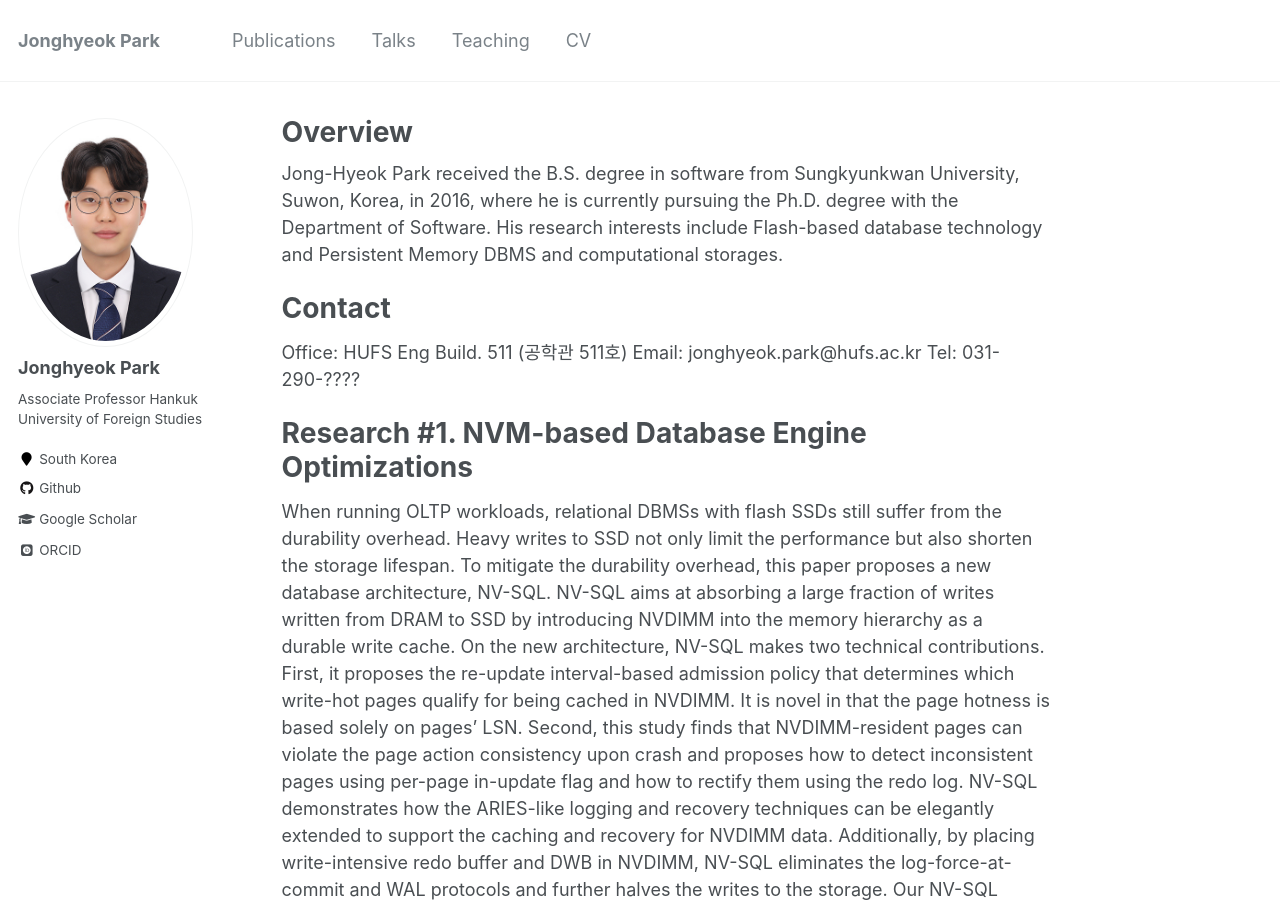
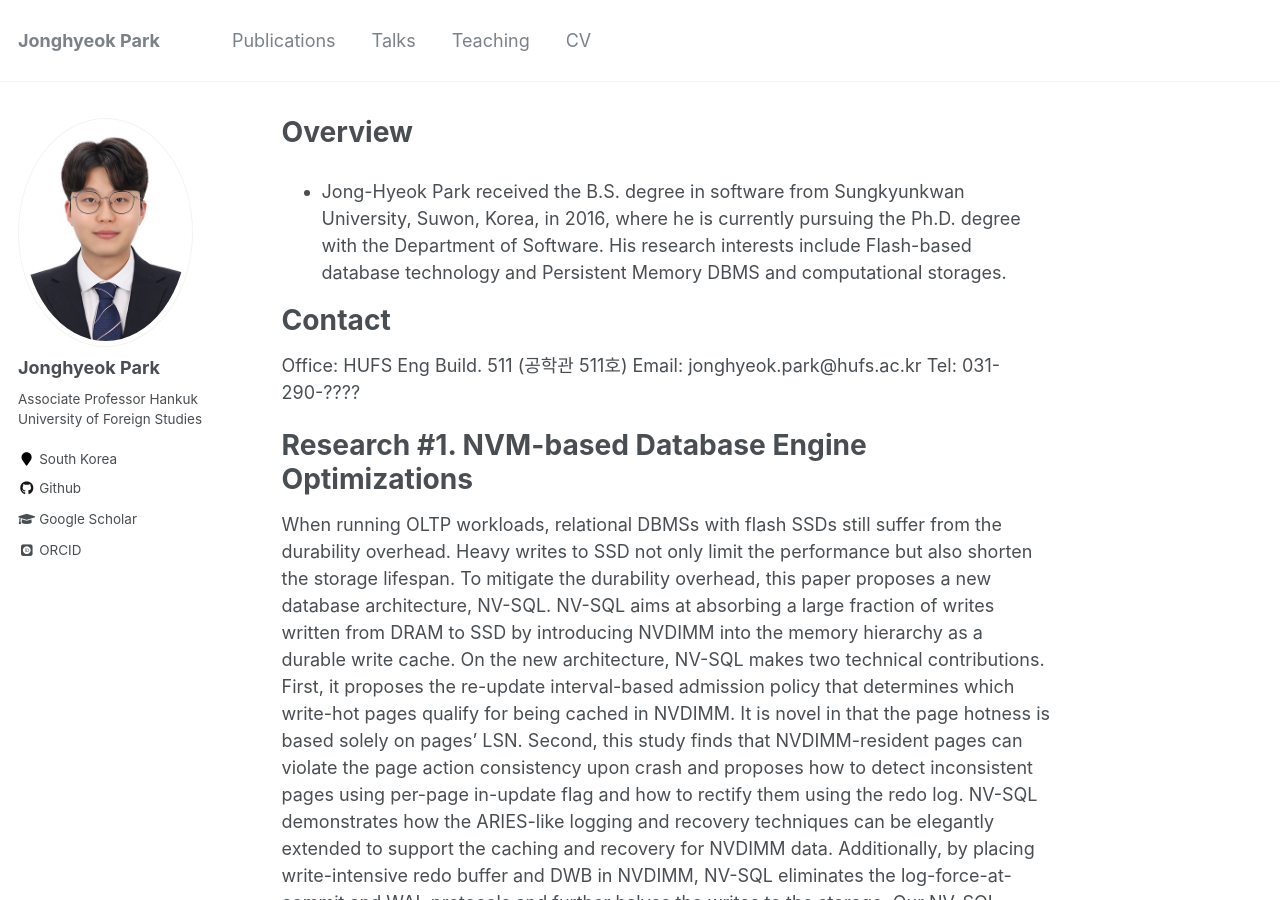
Before and after one commit to JonghyeokPark/JonghyeokPark.github.io, a Jekyll site: the page built from _pages/about.md, in a window 1280 px wide and 900 px high. Built offline with Jekyll 4.4.1, drawn with Linux system fonts in a browser that asks for light colours; some web fonts are replaced.

```diff
--- a/_pages/about.md
+++ b/_pages/about.md
@@ -8,7 +8,7 @@ redirect_from:
   - /about.html
 ---
 
-Jong-Hyeok Park received the B.S. degree in software from Sungkyunkwan University, Suwon, Korea, in 2016, where he is currently pursuing the Ph.D. degree with the Department of Software.
+- Jong-Hyeok Park received the B.S. degree in software from Sungkyunkwan University, Suwon, Korea, in 2016, where he is currently pursuing the Ph.D. degree with the Department of Software.
 His research interests include Flash-based database technology and Persistent Memory DBMS and computational storages.
 
 Contact
```
